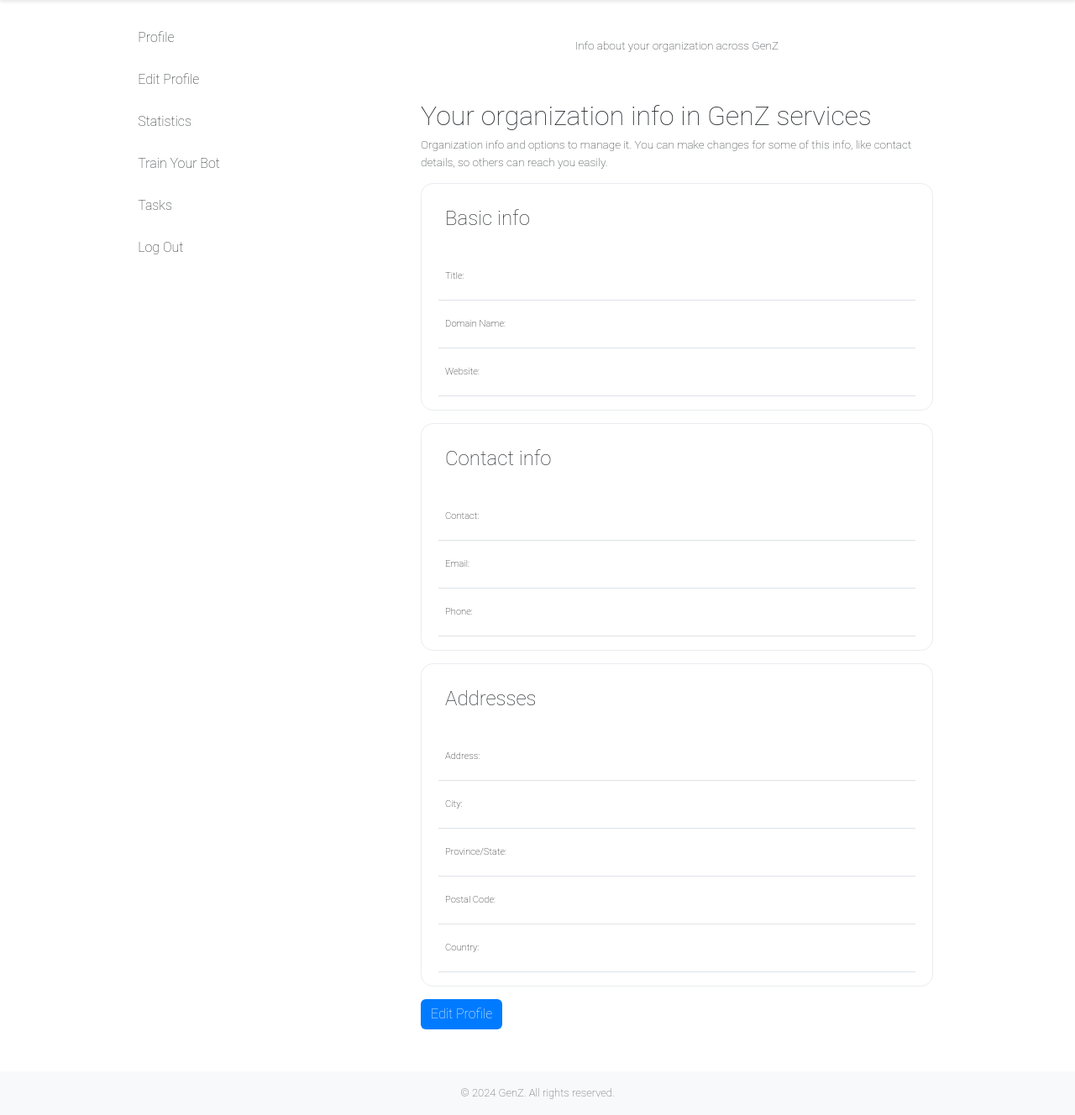
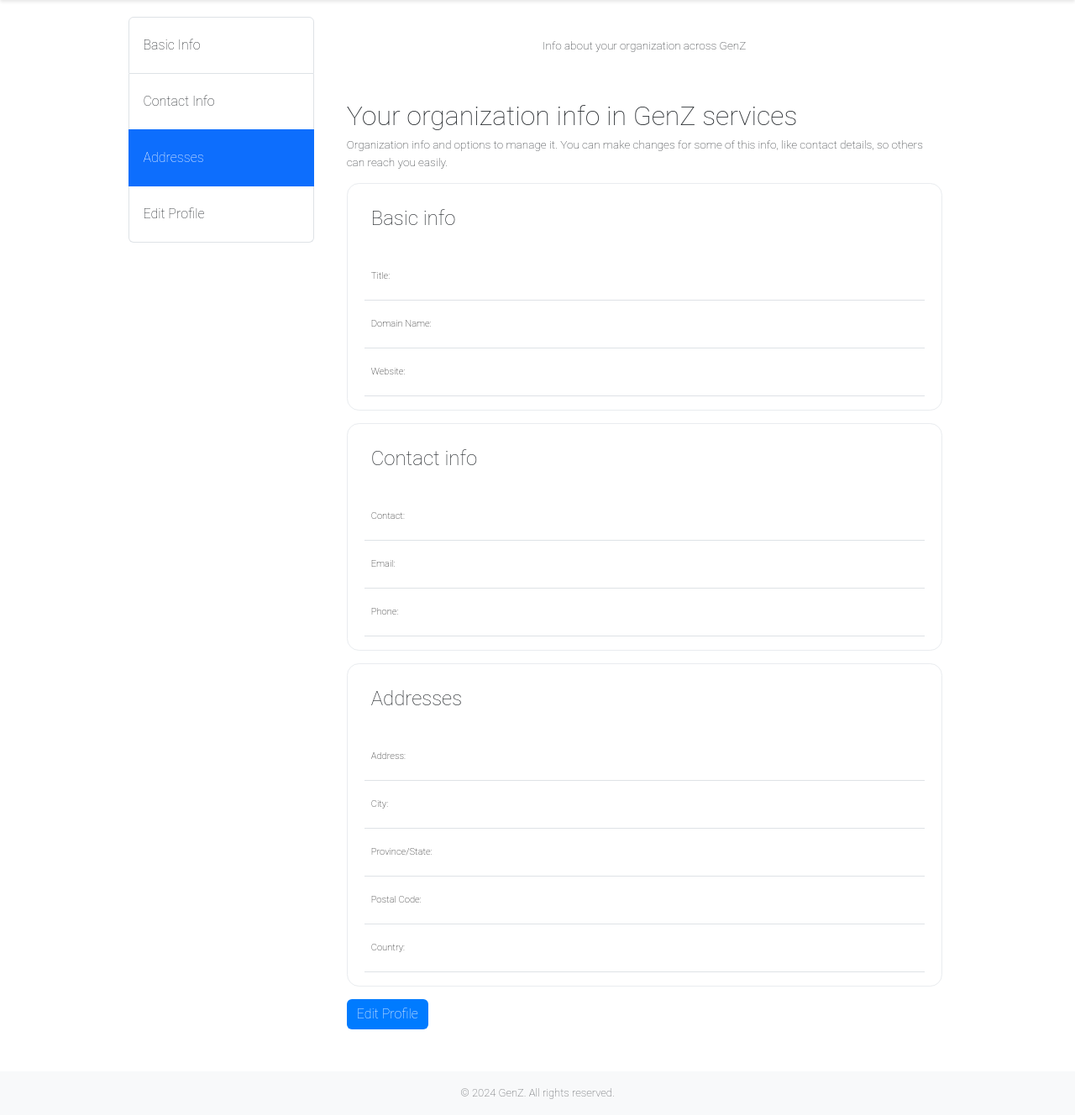
Before and after one commit to xahin96/GenZ, a Django app: template GenZ/Employee/templates/Employee/profile.html in a window 1280 px wide. Shown: the part 70-1398 px from the top of the page at 84% size. Run offline with Django 5.2, Linux system fonts and the light colour scheme; the template is opened without the code that fills it, so the values that code supplies are empty; parts of the project's set-up code (start-up, migrations or seed data) failed here and were passed over; some libraries are stand-ins or nearby versions.

Commit message:
Ruohan | issue42 & issue41 | tasks refresh button fixed & profile page sidebar updated

```diff
--- a/GenZ/Employee/forms.py
+++ b/GenZ/Employee/forms.py
@@ -51,5 +51,5 @@ class UploadFileForm(forms.ModelForm):
 class UserProfileForm(forms.ModelForm):
     class Meta:
         model = Organization
-        fields = ['name', 'website', 'address', 'city', 'province', 'postal_code', 'country', 'contact_name', 'contact_email', 'contact_phone']
+        fields = ['name', 'website', 'contact_name', 'contact_email', 'contact_phone', 'address', 'city', 'province', 'postal_code', 'country']
         labels = {'province': 'Province/State'}
--- a/GenZ/Employee/static/Employee/profile.css
+++ b/GenZ/Employee/static/Employee/profile.css
@@ -2,6 +2,7 @@
     margin-top: 20px;
     margin-bottom: 50px;
     margin-left: unset;
+    justify-content: space-evenly;
 }
 
 .profile-menu {
--- a/GenZ/Employee/templates/Employee/profile.html
+++ b/GenZ/Employee/templates/Employee/profile.html
@@ -13,29 +13,27 @@
     <div class="row">
 
 {#        menu#}
-        <div class="col-sm-4">
-            <div class="profile-menu">
-                <p><a class="link-dark link-offset-2 link-underline-opacity-0 link-opacity-25-hover" href="{% url 'Employee:profile' user.employee.organization.domain_name %}">Profile</a></p>
-                <p><a class="link-dark link-offset-2 link-underline-opacity-0 link-opacity-25-hover" href="{% url 'Employee:edit_profile' user.employee.organization.domain_name %}">Edit Profile</a></p>
-                <p><a class="link-dark link-offset-2 link-underline-opacity-0 link-opacity-25-hover" href="{% url 'Employee:dashboard' %}">Statistics</a></p>
-                <p><a class="link-dark link-offset-2 link-underline-opacity-0 link-opacity-25-hover" href="{% url 'Employee:train' %}">Train Your Bot</a></p>
-                <p><a class="link-dark link-offset-2 link-underline-opacity-0 link-opacity-25-hover" href="{% url 'Employee:tasklist' %}">Tasks</a></p>
-                <p><a class="link-dark link-offset-2 link-underline-opacity-0 link-opacity-25-hover" href="{% url 'Employee:logout' %}">Log Out</a></p>
+        <div class="col-sm-3">
+            <div id="list-example" class="profile-menu list-group">
+                <a class="list-group-item list-group-item-action" href="#list-item-1">Basic Info</a>
+                <a class="list-group-item list-group-item-action" href="#list-item-2">Contact Info</a>
+                <a class="list-group-item list-group-item-action" href="#list-item-3">Addresses</a>
+                <a class="list-group-item list-group-item-action" href="{% url 'Employee:edit_profile' organization.domain_name %}">Edit Profile</a>
             </div>
         </div>
 
 {#        profile#}
-        <div class="col-sm-8">
+        <div class="col-sm-9">
                 <div class="text-center my-4">
                     <p class="fs-4">{{ organization.name }}</p>
                     <p class="text-introduction fw-light">Info about your organization across GenZ</p>
                 </div>
 
-                <div class="profile-info">
+                <div class="profile-info scrollspy-example" data-bs-spy="scroll" data-bs-target="#list-example" data-bs-smooth-scroll="true" tabindex="0">
                     <p class="fs-2">Your organization info in GenZ services</p>
                     <p class="text-introduction fw-light">Organization info and options to manage it. You can make changes for some of this info, like contact details, so others can reach you easily.</p>
 
-                    <div class="profile-section border border-light-subtle">
+                    <div id="list-item-1" class="profile-section border border-light-subtle">
                         <div class="d-flex justify-content-between align-items-center">
                             <p class="fs-4 p-2">Basic info</p>
                         </div>
@@ -58,7 +56,7 @@
                     </div>
 
 
-                    <div class="profile-section border border-light-subtle">
+                    <div id="list-item-2" class="profile-section border border-light-subtle">
                         <div class="d-flex justify-content-between align-items-center">
                             <p class="fs-4 p-2">Contact info</p>
                         </div>
@@ -80,7 +78,7 @@
                         </table>
                     </div>
 
-                    <div class="profile-section border border-light-subtle">
+                    <div id="list-item-3" class="profile-section border border-light-subtle">
                         <div class="d-flex justify-content-between align-items-center">
                             <p class="fs-4 p-2">Addresses</p>
                         </div>
@@ -111,6 +109,7 @@
                     </div>
 
                 </div>
+
                 <button type="button" class="btn btn-primary">
                     <a class="text-decoration-none" href="{% url 'Employee:edit_profile' organization.domain_name %}">Edit Profile</a>
                 </button>
--- a/GenZ/Employee/templates/Employee/tasklist.html
+++ b/GenZ/Employee/templates/Employee/tasklist.html
@@ -15,7 +15,7 @@
         <h3>Tasks of {{ organization.name }}</h3>
 
         <div class="col">
-            <button class="btn btn-primary float-right">Refresh</button>
+            <button class="btn btn-primary float-right" onclick="location.reload();">Refresh</button>
         </div>
     </div>
     <div class="task-table-container row justify-content-center border border-light-subtle">
```
Also changed, not shown: GenZ/Employee/templates/Employee/edit_profile.html (+0 -18 lines).
